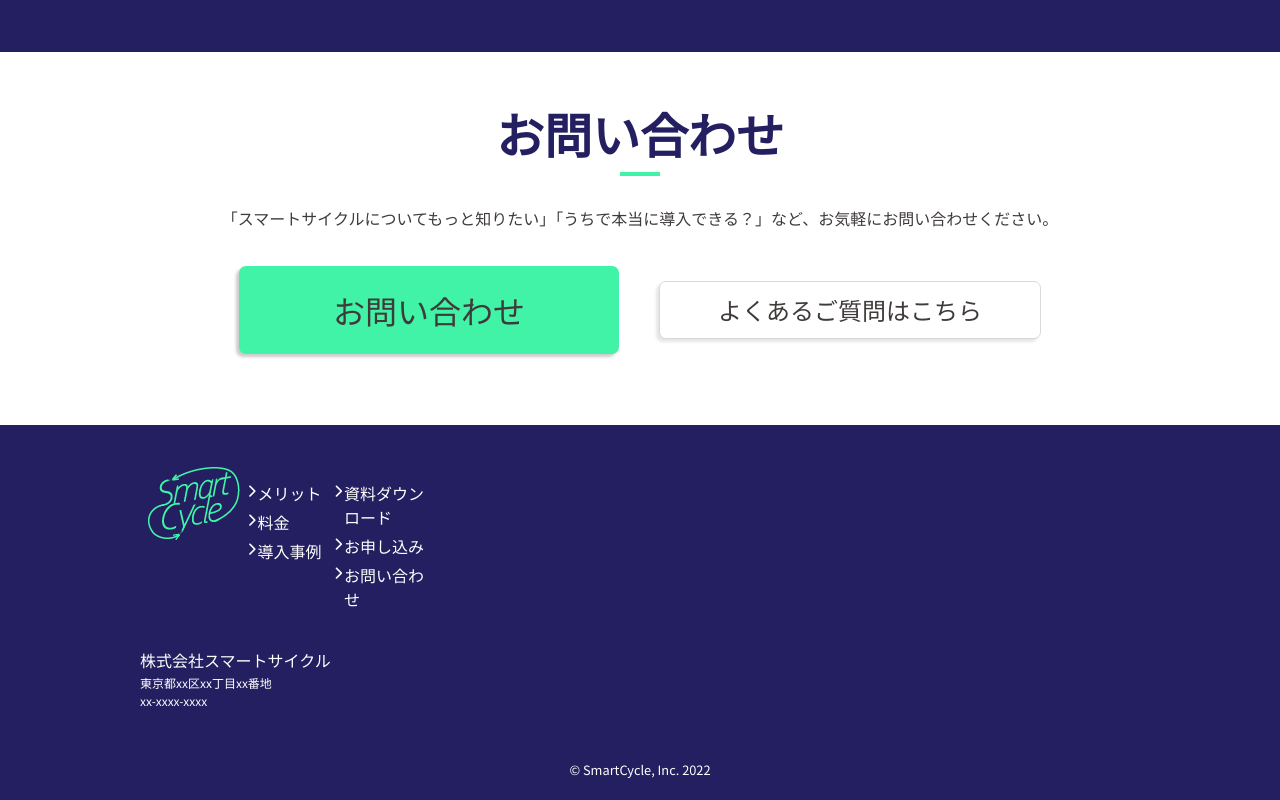
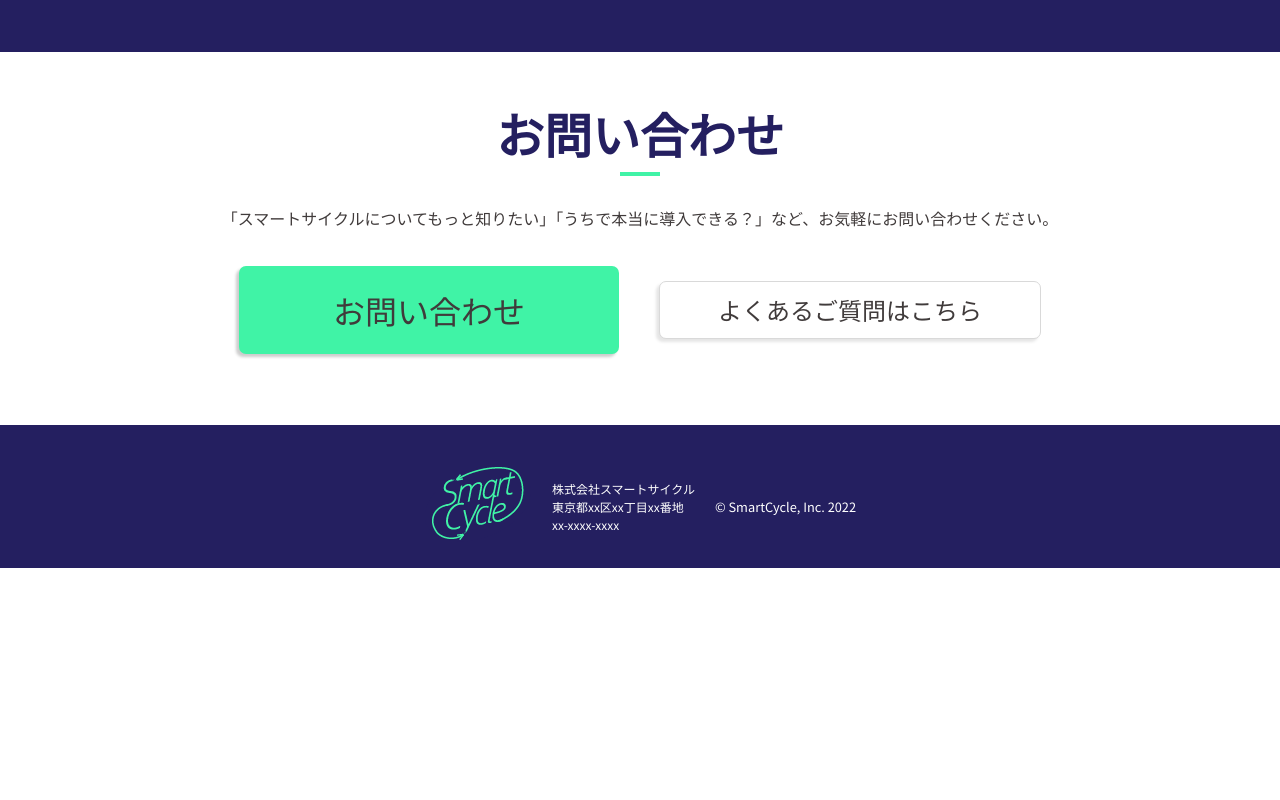
Before and after one commit to katsumatasakura/BtoB, a plain HTML site: page index.html in a window 1280 px wide. Shown: the part 3405-4205 px from the top of the page. After the commit the page ends 3973 px from the top, so only its background shows below. Drawn offline with nearby package versions, Linux system fonts and the light colour scheme.

Commit message:
footerのul削除

```diff
--- a/css/_footer.scss
+++ b/css/_footer.scss
@@ -2,65 +2,34 @@
 // フッターのスタイル
 //
 
-footer {
+.footer_container {
     padding: 2rem 2rem 6.5rem;
     background-color: $navy;
     color: $white;
-
-    ul {
-        display: flex;
-        justify-content: center;
-        padding: 0;
-
-        .footer_box {
-            width: 45%;
-
-            li {
-                margin-bottom: 0.5rem;
-                position: relative;
-
-                &::before {
-                    font-family: "Font Awesome 5 Free";
-                    font-size: 1.3rem;
-                    font-weight: 900;
-                    content: "\f054";
-                    position: absolute;
-                    top: 0.1rem;
-                    left: -1rem;
-                    //margin-bottom: 0.5rem;
-                }
-
-                a {
-                    color: $white;
-                }
-            }
-        }
-    }
-
-    p {
-        margin-bottom: 0.2rem;
-    }
+    display: flex;
+    flex-wrap: wrap;
+    align-items: center;
 
     address {
         font-style: normal;
         font-size: 1.2rem;
+        margin-left: 2rem;
     }
 
     small {
-        display: block;
-        text-align: center;
-        margin-top: 5rem;
+        margin: 2rem auto 0;
     }
 }
 
 
 //pc表示
 @media #{$pc} {
-    footer {
+    .footer_container {
         padding: 4rem 14rem 2rem;
+        justify-content: center;
 
-        .footer_container {
-            display: flex;
+        small {
+            margin: 1rem 0rem 1rem 2rem;
         }
     }
 }
--- a/index.html
+++ b/index.html
@@ -172,28 +172,13 @@
                 <div class="button question"><a href="#">よくあるご質問はこちら</a></div>
             </div>
         </section>
-        <footer>
-            <div class="footer_container">
-                <picture>
-                    <source media="(max-width:768px)" srcset="./images/footer/footer_logo_sp.png">
-                    <source media="(min-width:769px)" srcset="./images/footer/footer_logo_pc.png">
-                    <img src="./images/footer/footer_logo_sp.png" alt="logo">
-                </picture>
-                <ul>
-                    <div class="footer_box">
-                        <li><a href="#merit">メリット</a></li>
-                        <li><a href="#fee">料金</a></li>
-                        <li><a href="#ex">導入事例</a></li>
-                    </div>
-                    <div class="footer_box">
-                        <li><a href="#document">資料ダウンロード</a></li>
-                        <li><a href="#offer">お申し込み</a></li>
-                        <li><a href="#inquiry">お問い合わせ</a></li>
-                    </div>
-                </ul>
-            </div>
-            <p>株式会社スマートサイクル</p>
-            <address>東京都xx区xx丁目xx番地<br>xx-xxxx-xxxx</address>
+        <footer class="footer_container">
+            <picture>
+                <source media="(max-width:768px)" srcset="./images/footer/footer_logo_sp.png">
+                <source media="(min-width:769px)" srcset="./images/footer/footer_logo_pc.png">
+                <img src="./images/footer/footer_logo_sp.png" alt="logo">
+            </picture>
+            <address>株式会社スマートサイクル<br>東京都xx区xx丁目xx番地<br>xx-xxxx-xxxx</address>
             <small>© SmartCycle, Inc. 2022</small>
         </footer>
     </main>
```
Also changed, not shown: css/style.css, 1 other file.
